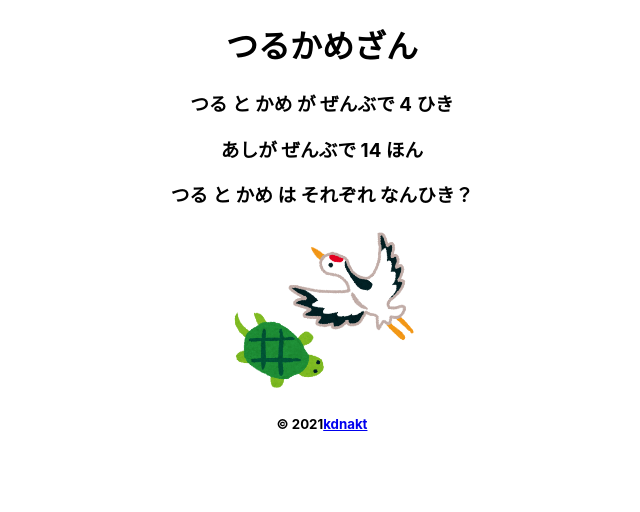
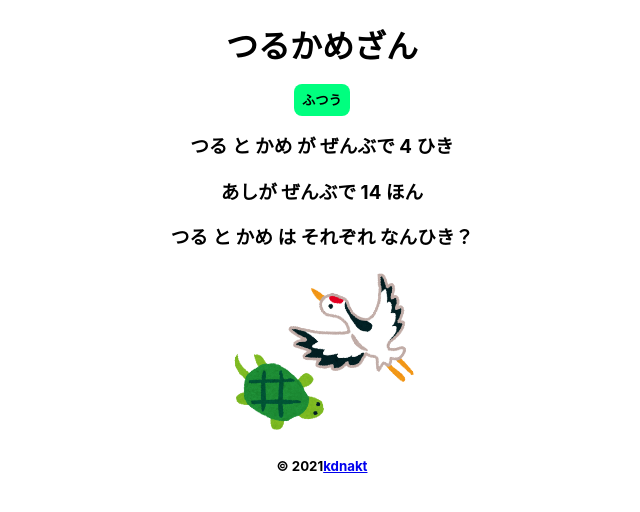
Before and after one commit to kdnakt/ct-scan, a React (Create React App) app: page / in a window 1280 px wide. Shown: the top 512 px of the page, without its empty margins (318-958 px from the left). Built offline with nearby package versions, Linux system fonts and the light colour scheme.

Commit message:
add modes

```diff
--- a/src/App.tsx
+++ b/src/App.tsx
@@ -4,6 +4,7 @@ import { AppFooter } from './components/AppFooter';
 import { AppHeader } from './components/AppHeader';
 import { AppImage } from './components/AppImage';
 import { AppMain } from './components/AppMain';
+
 
 function App() {
   return (
--- a/src/components/AppMain.tsx
+++ b/src/components/AppMain.tsx
@@ -1,16 +1,14 @@
+import { useState } from "react"
+import { QuizMain } from "./quiz/QuizMain"
+import { QuizMode } from "./quiz/QuizMode"
+import { QuizModeSelector } from "./quiz/QuizModeSelector"
 
 export const AppMain = () => {
+    const [mode, setMode] = useState<QuizMode>("normal")
     return (
         <>
-            <h3 style={{textAlign: 'center'}}>
-                つる&nbsp;と&nbsp;かめ&nbsp;が&nbsp;ぜんぶで&nbsp;4&nbsp;ひき
-            </h3>
-            <h3 style={{textAlign: 'center'}}>
-                あしが&nbsp;ぜんぶで&nbsp;14&nbsp;ほん
-            </h3>
-            <h3 style={{textAlign: 'center'}}>
-                つる&nbsp;と&nbsp;かめ&nbsp;は&nbsp;それぞれ&nbsp;なんひき？
-            </h3>
+            <QuizModeSelector setMode={setMode} />
+            <QuizMain mode={mode} />
         </>
     )
 }
--- /dev/null
+++ b/src/components/quiz/QuizMain.tsx
@@ -0,0 +1,20 @@
+import { FC } from "react"
+import { QuizMode } from "./QuizMode"
+
+export const QuizMain: FC<{mode: QuizMode}> = ({
+    mode,
+}) => {
+    return (
+        <>
+            <h3 style={{textAlign: 'center'}}>
+                つる&nbsp;と&nbsp;かめ&nbsp;が&nbsp;ぜんぶで&nbsp;4&nbsp;ひき
+            </h3>
+            <h3 style={{textAlign: 'center'}}>
+                あしが&nbsp;ぜんぶで&nbsp;14&nbsp;ほん
+            </h3>
+            <h3 style={{textAlign: 'center'}}>
+                つる&nbsp;と&nbsp;かめ&nbsp;は&nbsp;それぞれ&nbsp;なんひき？
+            </h3>
+        </>
+    )
+}
--- /dev/null
+++ b/src/components/quiz/QuizMode.ts
@@ -0,0 +1,8 @@
+
+export const QuizModes = {
+    // easy: "かんたん",
+    normal: "ふつう",
+    // hard: "むずかしい",
+} as const
+
+export type QuizMode = keyof typeof QuizModes
--- /dev/null
+++ b/src/components/quiz/QuizModeSelector.tsx
@@ -0,0 +1,33 @@
+import { FC } from "react"
+import { QuizMode, QuizModes } from "./QuizMode"
+
+type SelectorProps = {
+    setMode: (func: (mode: QuizMode) => QuizMode) => void,
+}
+
+type ModeProps = SelectorProps & {
+    mode: QuizMode
+}
+
+const ModeLabel: FC<ModeProps> = ({
+    setMode,
+    mode,
+}) => {
+    return (
+        <span className="quiz_mode" >{QuizModes[mode]}</span>
+    )
+}
+
+export const QuizModeSelector: FC<SelectorProps> = ({
+    setMode,
+}) => {
+    return (
+        <>
+            <h5 style={{textAlign: 'center'}}>
+                {Object.keys(QuizModes).map(mode =>
+                    <ModeLabel setMode={setMode} mode={mode as QuizMode} />
+                )}
+            </h5>
+        </>
+    )
+}
--- a/src/index.css
+++ b/src/index.css
@@ -27,3 +27,14 @@ code {
         width: 40%;
     }
 }
+
+.quiz_mode {
+    padding: 8px;
+    background-color: springgreen;
+    border-radius: 8px;
+    text-align: center;
+    font-weight: bold;
+    cursor: pointer;
+    user-select: none;
+    margin: auto 8px;
+}
```
